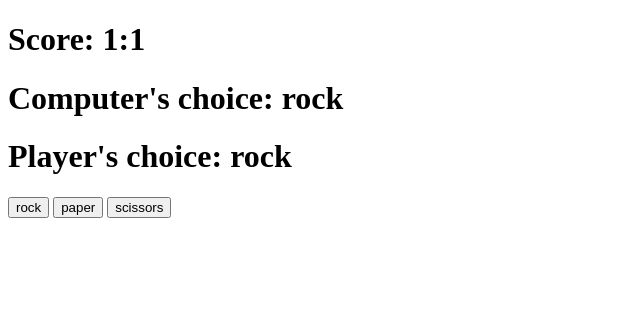
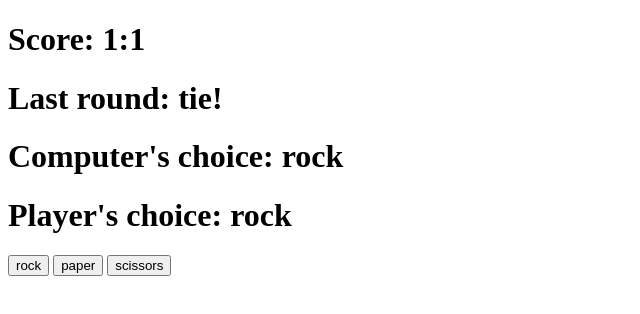
Before and after one commit to FilipTarajko/rockpaperscissors, a plain HTML site: page index.html in a window 1280 px wide. Both pictures are taken after a click on the button "rock". Shown: the whole page, without its empty margins (0-640 px from the left). Drawn offline with Linux system fonts and the light colour scheme.

Commit message:
display last round's result

```diff
--- a/index.html
+++ b/index.html
@@ -6,6 +6,7 @@
     </head>
     <body>
         <h1 id="scoreDisplay">Score: </h1>
+        <h1 id="roundResultDisplay">Last round: </h1>
         <h1 id="computersChoiceDisplay">Computer's choice: </h1>
         <h1 id="playersChoiceDisplay">Player's choice: </h1>
         <h1 id="winner"></h1>
--- a/script.js
+++ b/script.js
@@ -52,7 +52,7 @@ function addScore(){
 }
 
 function displayRoundResult(){
-    console.log(determineRoundWinner(playerSelection, computerSelection));
+    roundResultDisplay.textContent = (`Last round: ${determineRoundWinner(playerSelection, computerSelection)}`);
 }
 
 function displayScore(){
@@ -89,6 +89,7 @@ function announceWinner()
 }
 
 const winnerDisplay = document.querySelector('#winner');
+const roundResultDisplay = document.querySelector('#roundResultDisplay');
 const scoreDisplay = document.querySelector('#scoreDisplay');
 const playersChoiceDisplay = document.querySelector('#playersChoiceDisplay');
 const computersChoiceDisplay = document.querySelector('#computersChoiceDisplay');
```
